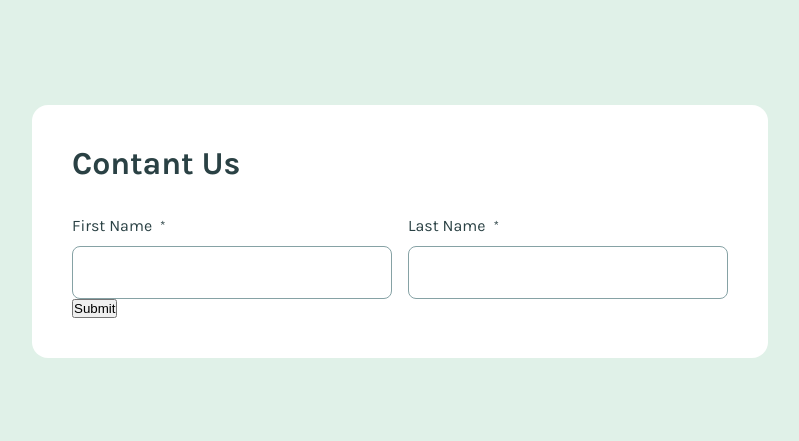
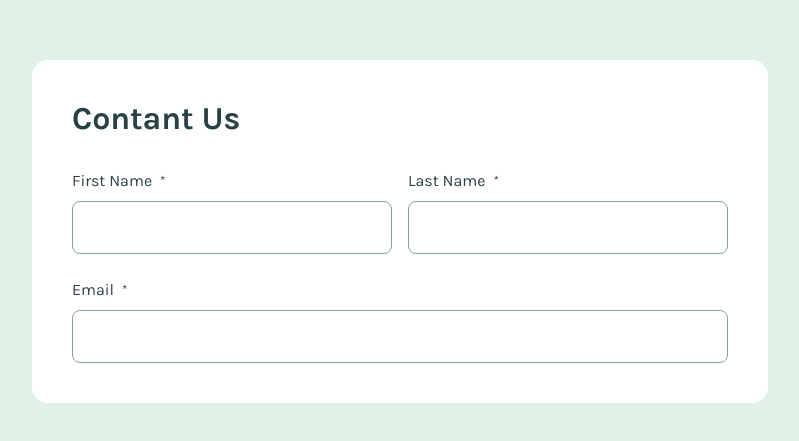
Before and after one commit to moustafaessam/Form, a React (Vite) app: page / in a window 1280 px wide. Shown: the part 169-610 px from the top of the page, without its empty margins (240-1039 px from the left). Built offline with nearby package versions, Linux system fonts and the light colour scheme.

Commit message:
added the email input

```diff
--- a/src/App.tsx
+++ b/src/App.tsx
@@ -2,7 +2,7 @@ import styled from "styled-components";
 import { GlobalStyle } from "./GlobalStyle";
 import Title from "./components/Title";
 import { FormProvider, useForm } from "react-hook-form";
-import Name from "./components/Name";
+import Name from "./components/InputField";
 
 const StyledMainContainer = styled.form`
   background-color: var(--white);
@@ -10,6 +10,9 @@ const StyledMainContainer = styled.form`
   border-radius: 1.6rem;
   max-width: 73.6rem;
   width: 100%;
+  margin: 0 2.4rem;
+  @media (max-width: 1100px) {
+  }
   @media (max-width: 620px) {
     padding: 2.4rem;
   }
@@ -20,7 +23,7 @@ const StyledNameContainer = styled.div`
   justify-content: space-between;
   gap: 1.6rem;
   @media (max-width: 620px) {
-    display: block;
+    flex-direction: column;
   }
 `;
 
@@ -54,11 +57,12 @@ export default function App() {
           <Title />
           <StyledInnerContainer>
             <StyledNameContainer>
-              <Name nameType="first name" />
-              <Name nameType="last name" />
+              <Name fieldType="first name" />
+              <Name fieldType="last name" />
             </StyledNameContainer>
+            <Name fieldType="email" />
           </StyledInnerContainer>
-          <button type="submit">Submit</button>
+          {/* <button type="submit">Submit</button> */}
         </StyledMainContainer>
       </FormProvider>
     </>
--- a/src/components/Name.tsx
+++ b/src/components/InputField.tsx
@@ -40,12 +40,17 @@ const StyledError = styled.p`
   font-size: var(--body-sm);
 `;
 
-type NameProps = {
-  nameType: "first name" | "last name";
+type InputProps = {
+  fieldType: "first name" | "last name" | "email";
 };
 
-export default function Name({ nameType }: NameProps) {
-  const fieldName = nameType === "first name" ? "firstName" : "lastName";
+export default function InputField({ fieldType }: InputProps) {
+  const fieldName =
+    fieldType === "first name"
+      ? "firstName"
+      : fieldType === "last name"
+      ? "lastName"
+      : "email";
 
   const {
     register,
@@ -55,13 +60,21 @@ export default function Name({ nameType }: NameProps) {
   return (
     <StyledContainer>
       <StyledLabel htmlFor={fieldName}>
-        {nameType} <sup>*</sup>
+        {fieldType} <sup>*</sup>
       </StyledLabel>
       <StyledInput
-        type="text"
+        type={fieldType === "email" ? "email" : "text"}
         id={fieldName}
         autoComplete="on"
-        {...register(fieldName, { required: "This field is required" })}
+        {...register(fieldName, {
+          required: "This field is required",
+          ...(fieldType === "email" && {
+            pattern: {
+              value: /^[^\s@]+@[^\s@]+\.[^\s@]+$/,
+              message: "Invalid email address",
+            },
+          }),
+        })}
         aria-invalid={errors[fieldName] ? "true" : "false"}
         style={{
           outline: errors[fieldName] ? "1px solid var(--red)" : "",
```
